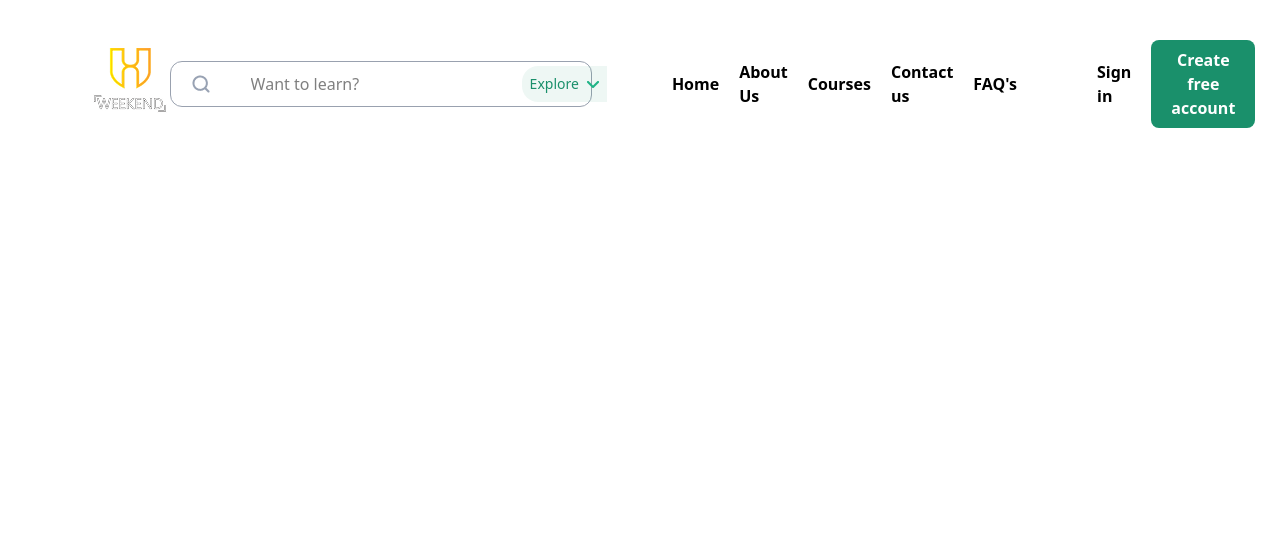
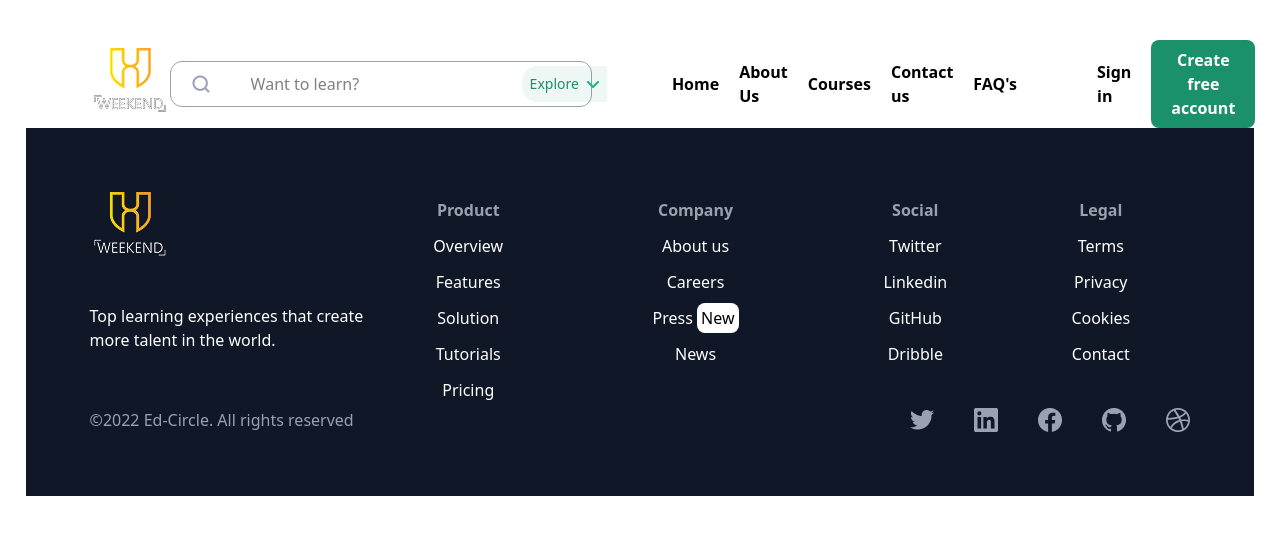
Before and after one commit to Group-2-team-work/e-learning-website, a website: page about-us.html in a window 1280 px wide. Drawn offline with Linux system fonts and the light colour scheme.

Commit message:
add the footer to all the pages

```diff
--- a/about-us.html
+++ b/about-us.html
@@ -36,5 +36,65 @@
     </nav>
        </div>
     </header>
+    <main>
+
+
+
+    </main>
+    <footer class="bg-[#101828] p-16 text-white">
+        <div class="grid grid-cols-4 justify-center">
+            <div class="space-y-10">
+                <img src="assets/images/logo.png" alt="">
+                <p>Top learning experiences that create more talent in the world.</p>
+            </div>
+            <div class="col-span-3">
+                <table class=" w-full p-[80px]">
+                    <tr class="text-gray-400">
+                        <th>Product</th>
+                        <th>Company</th>
+                        <th>Social</th>
+                        <th>Legal</th>
+                    </tr>
+                    <tr>
+                        <td>Overview</td>
+                        <td>About us</td>
+                        <td>Twitter</td>
+                        <td>Terms</td>
+                    </tr>
+                     <tr>
+                        <td>Features</td>
+                        <td>Careers</td>
+                        <td>Linkedin</td>
+                        <td>Privacy</td>
+                    </tr>
+                       <tr>
+                        <td>Solution</td>
+                        <td>Press <span class="p-1 bg-white text-black rounded-lg">New</span></td>
+                        <td> GitHub</td>
+                        <td>Cookies</td>
+                    </tr>
+                     <tr>
+                        <td>Tutorials</td>
+                        <td>News</td>
+                        <td>Dribble</td>
+                        <td>Contact</td>
+                    </tr>
+                    <tr>
+                        <td>Pricing</td>
+                    </tr>
+                </table>
+            </div>
+        </div>
+           <div class="flex justify-between items-center">
+                <p class="text-gray-400">&copy;2022 Ed-Circle. All rights reserved</p>
+                <div class="flex justify-between gap-10 items-center">
+                    <img src="assets/icons/twitter.png" alt="">
+                    <img src="assets/icons/linkdin.png" alt="">
+                    <img src="assets/icons/fb.png" alt="">
+                <img src="assets/icons/github.png" alt="">
+            <img src="assets/icons/Vector (8).png" alt="">
+                </div>
+            </div>
+    </footer>
 </body>
 </html>
```
Also changed, not shown: contact.html (+57 -0 lines).
